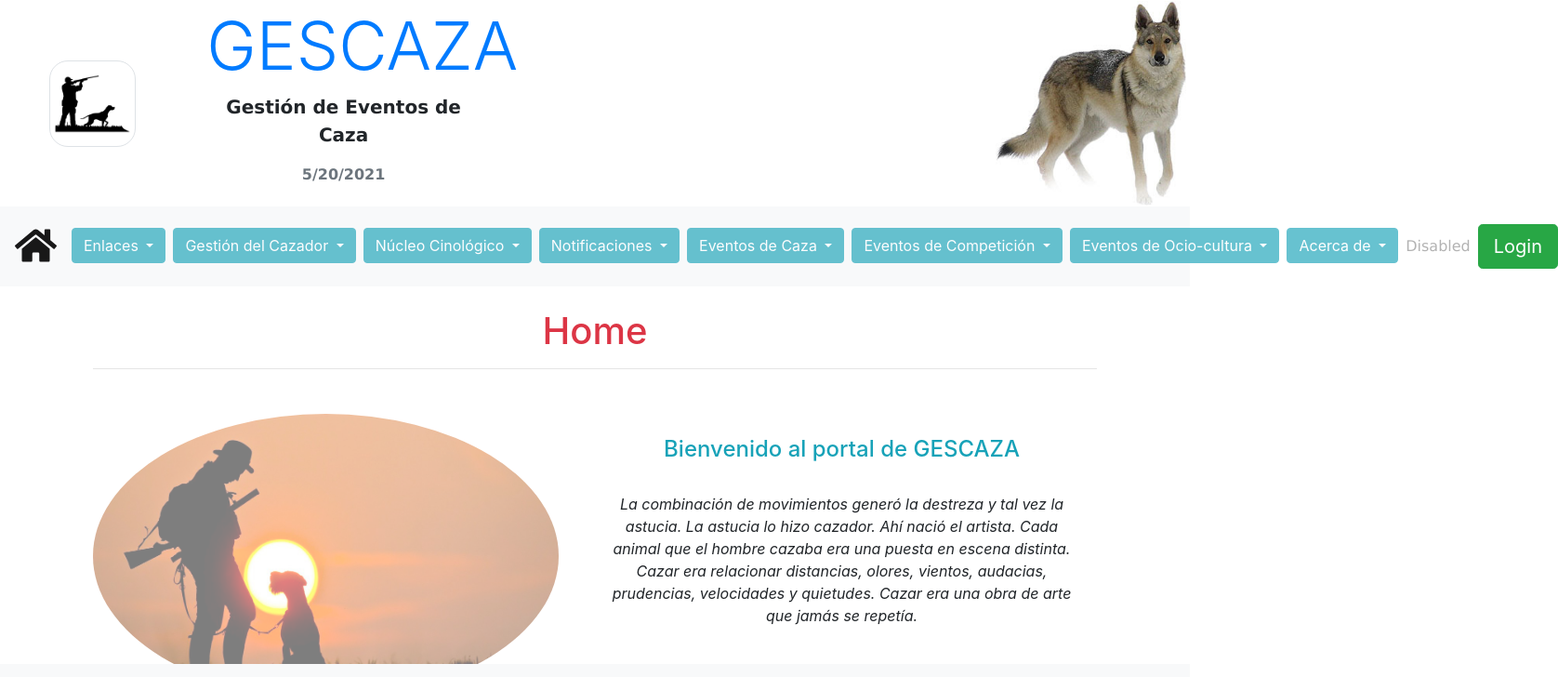
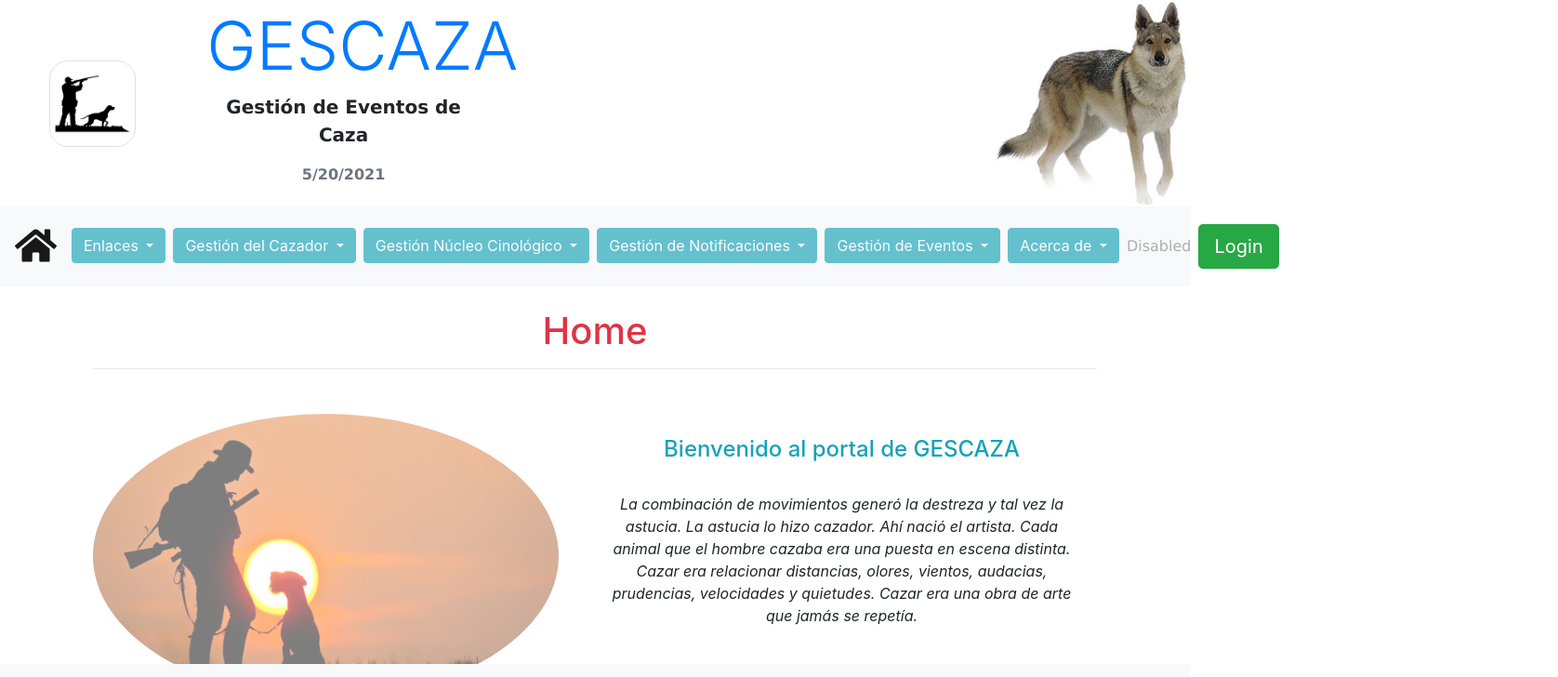
Before and after one commit to PradaDIMXLIII/gescaza-despliegue, an Angular app in the folder frontend/: page / in a window 1280 px wide. Shown: the top 728 px of the page at 93% size, 1676 px wide, since content can reach past the window. Built offline with nearby package versions, Linux system fonts and the light colour scheme.

Commit message:
Modificado y terminado Layout FrontEnd fix #6

```diff
--- a/frontend/package.json
+++ b/frontend/package.json
@@ -3,7 +3,7 @@
   "version": "0.0.0",
   "scripts": {
     "ng": "ng",
-    "start": "ng serve -o --port 4235",
+    "start": "ng serve -o --port 4236",
     "build": "ng build",
     "test": "ng test",
     "lint": "ng lint",
--- a/frontend/src/app/core/shell/menu/menu.component.html
+++ b/frontend/src/app/core/shell/menu/menu.component.html
@@ -30,22 +30,17 @@
           <a class="dropdown-item" routerLink="#!">Armas</a>
           <a class="dropdown-item" routerLink="#!">Seguro</a>
           <a class="dropdown-item" routerLink="#!">Vehículo</a>
-          <a class="dropdown-item dropdown-toggle dropdown-toggle-split" data-toggle="dropdown" aria-haspopup="true" aria-expanded="false">Tarjeta de Invitación</a>
-            <div class="dropdown-menu">
-              <a class="dropdown-item" routerLink="#!">Alta</a>
-              <a class="dropdown-item" routerLink="#!">Consulta</a>
-              <a class="dropdown-item" routerLink="#!">Baja</a>
-              <a class="dropdown-item" routerLink="#!">Modificación</a>
-            </div>
+          <a class="dropdown-item" routerLink="#!">Tarjeta de Invitación</a>
         </div>
       </div>
       <div class="dropdown ml-2">
         <button class="btn btn-info dropdown-toggle" [ngClass]= "{'disabled': isAutenticado}"
                 type="button" id="dropdownMenu1" data-toggle="dropdown"
                 aria-haspopup="true" aria-expanded="false">
-          Núcleo Cinológico
+          Gestión Núcleo Cinológico
         </button>
         <div class="dropdown-menu" aria-labelledby="dropdownMenu1">
+          <a class="dropdown-item" routerLink="#" routerLinkActive="router-link-active">Núcleo Cinológico</a>
           <a class="dropdown-item" routerLink="#" routerLinkActive="router-link-active">Perro</a>
         </div>
       </div>
@@ -53,49 +48,22 @@
         <button class="btn btn-info dropdown-toggle" [ngClass]= "{'disabled': isAutenticado}"
                 type="button" id="dropdownMenu1" data-toggle="dropdown"
                 aria-haspopup="true" aria-expanded="false">
-          Notificaciones
+          Gestión de Notificaciones
         </button>
         <div class="dropdown-menu" aria-labelledby="dropdownMenu1">
-          <a class="dropdown-item" routerLink="#" routerLinkActive="router-link-active">Notificación</a>
+          <a class="dropdown-item" routerLink="#" routerLinkActive="router-link-active">Notificaciones</a>
         </div>
       </div>
       <div class="dropdown ml-2">
         <button class="btn btn-info dropdown-toggle" [ngClass]= "{'disabled': isAutenticado}"
                 type="button" id="dropdownMenu1" data-toggle="dropdown"
                 aria-haspopup="true" aria-expanded="false">
-          Eventos de Caza
+          Gestión de Eventos
         </button>
         <div class="dropdown-menu" aria-labelledby="dropdownMenu1">
-          <a class="dropdown-item" routerLink="#" routerLinkActive="router-link-active">Alta</a>
-          <a class="dropdown-item" routerLink="#" routerLinkActive="router-link-active">Consulta</a>
-          <a class="dropdown-item" routerLink="#" routerLinkActive="router-link-active">Baja</a>
-          <a class="dropdown-item" routerLink="#" routerLinkActive="router-link-active">Modificación</a>
-        </div>
-      </div>
-      <div class="dropdown ml-2">
-        <button class="btn btn-info dropdown-toggle" [ngClass]= "{'disabled': isAutenticado}"
-                type="button" id="dropdownMenu1" data-toggle="dropdown"
-                aria-haspopup="true" aria-expanded="false">
-          Eventos de Competición
-        </button>
-        <div class="dropdown-menu" aria-labelledby="dropdownMenu1">
-          <a class="dropdown-item" routerLink="#" routerLinkActive="router-link-active">Alta</a>
-          <a class="dropdown-item" routerLink="#" routerLinkActive="router-link-active">Consulta</a>
-          <a class="dropdown-item" routerLink="#" routerLinkActive="router-link-active">Baja</a>
-          <a class="dropdown-item" routerLink="#" routerLinkActive="router-link-active">Modificación</a>
-        </div>
-      </div>
-      <div class="dropdown ml-2">
-        <button class="btn btn-info dropdown-toggle" [ngClass]= "{'disabled': isAutenticado}"
-                type="button" id="dropdownMenu1" data-toggle="dropdown"
-                aria-haspopup="true" aria-expanded="false">
-          Eventos de Ocio-cultura
-        </button>
-        <div class="dropdown-menu" aria-labelledby="dropdownMenu1">
-          <a class="dropdown-item" routerLink="#" routerLinkActive="router-link-active">Alta</a>
-          <a class="dropdown-item" routerLink="#" routerLinkActive="router-link-active">Consulta</a>
-          <a class="dropdown-item" routerLink="#" routerLinkActive="router-link-active">Baja</a>
-          <a class="dropdown-item" routerLink="#" routerLinkActive="router-link-active">Modificación</a>
+          <a class="dropdown-item" routerLink="#" routerLinkActive="router-link-active">Caza</a>
+          <a class="dropdown-item" routerLink="#" routerLinkActive="router-link-active">Competición</a>
+          <a class="dropdown-item" routerLink="#" routerLinkActive="router-link-active">Ocio-Cultural</a>
         </div>
       </div>
       <div class="dropdown ml-2">
```
